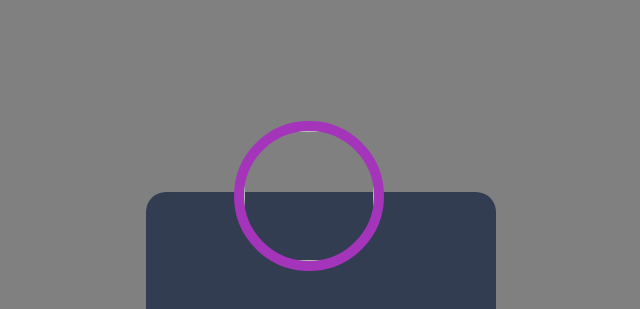
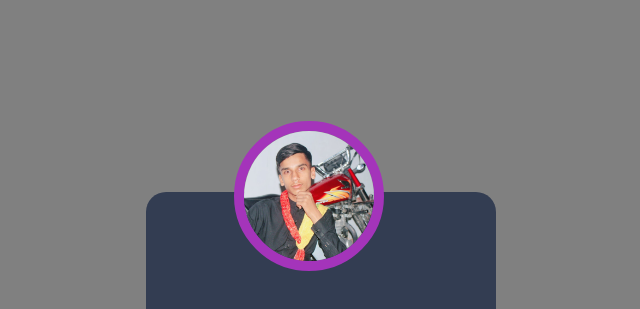
Before and after one commit to ulpahsan/Ahsan-card.github.io, a plain HTML site: page index.html in a window 1280 px wide. Shown: the top 309 px of the page, without its empty margins (319-959 px from the left). Drawn offline with Linux system fonts and the light colour scheme.

Commit message:
first host

```diff
--- a/index.html
+++ b/index.html
@@ -125,7 +125,7 @@
 <body>
         <div class="container">
             <div class="logo">
-                <img src="ashan.jpg" alt="">
+                <img src="images/ashan.jpg" alt="">
             </div>
            <div class="text-body">
             <h1>Ahsan Shabbir</h1>
```
Also changed, not shown: 1 other file.
